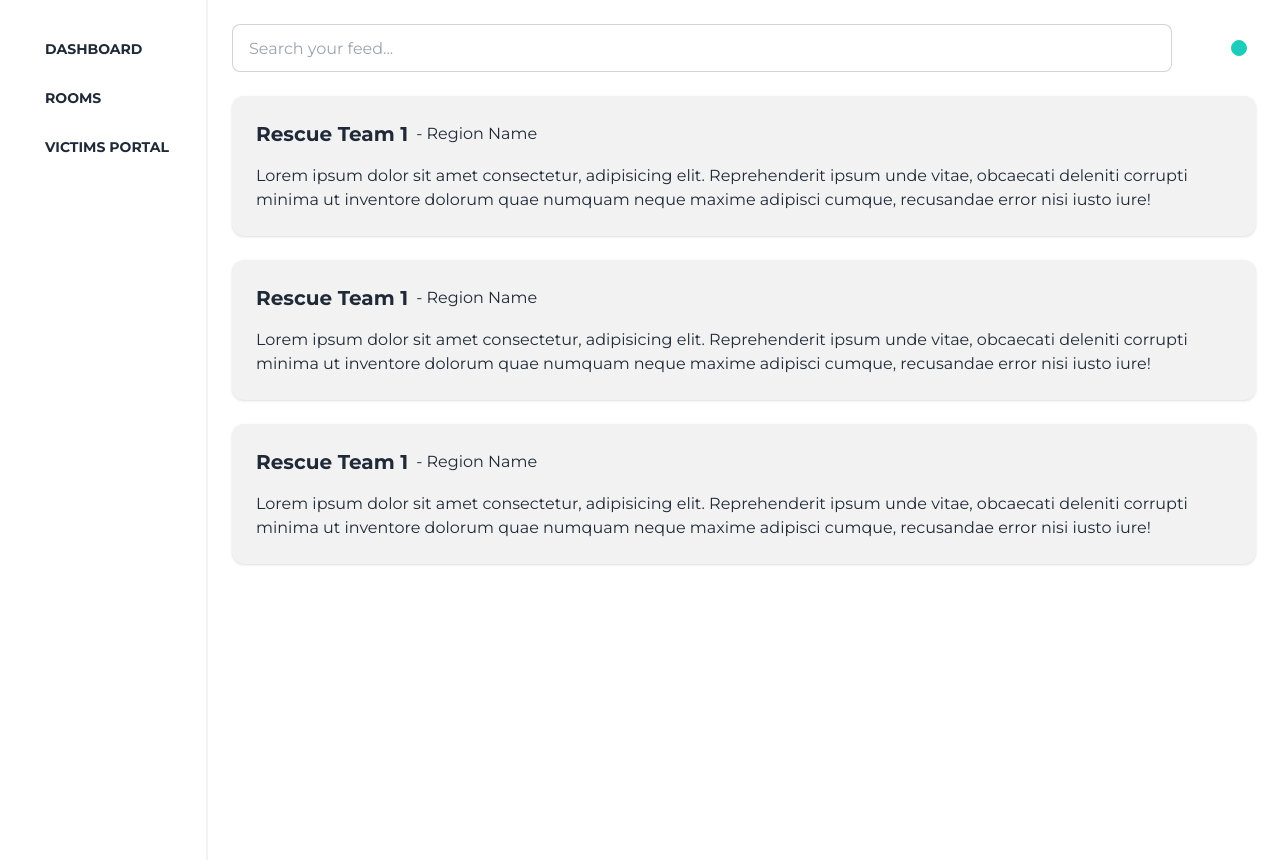
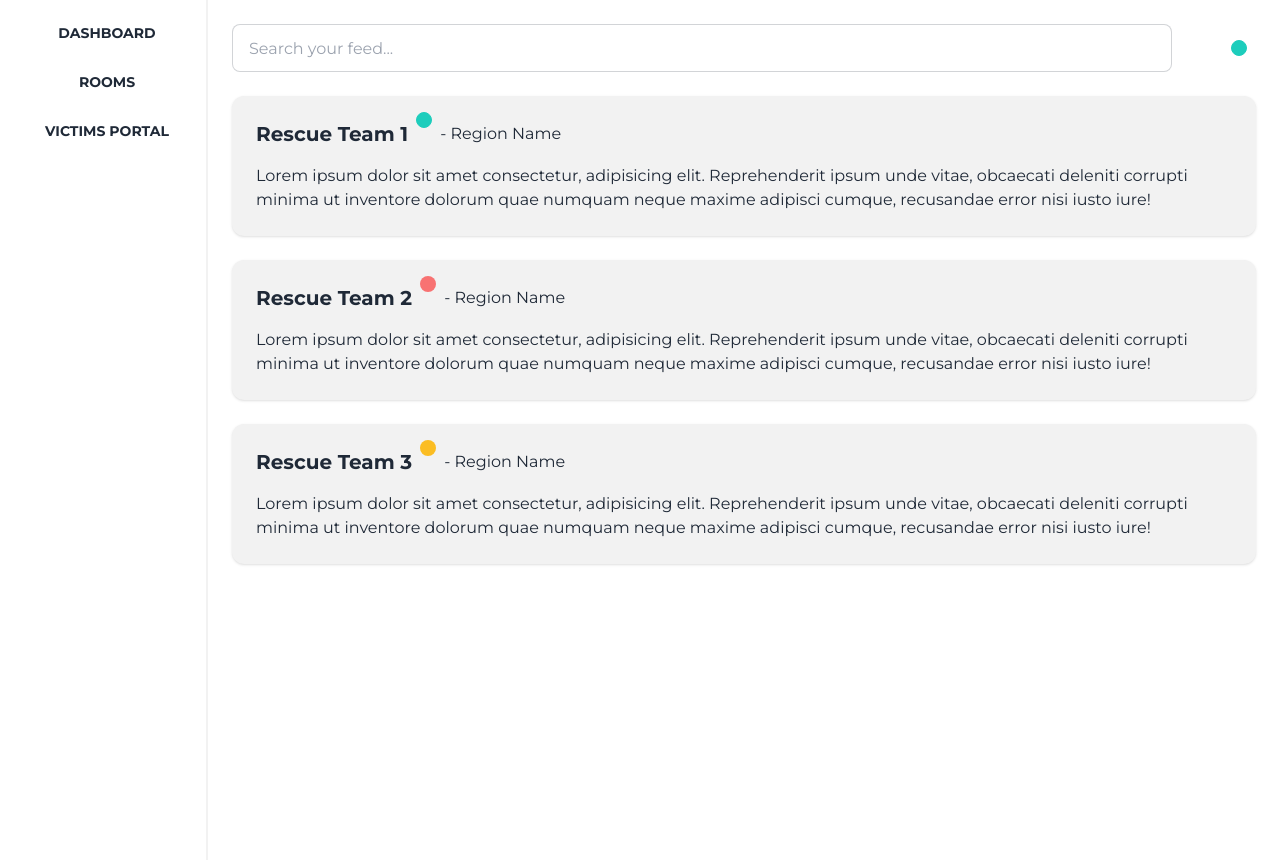
Before and after one commit to RescueRadar/resque-radar, a Django app: template templates/dashboard.html in a window 1280 px wide. Shown: the part 80-940 px from the top of the page. Run offline with Django 4.2, Linux system fonts and the light colour scheme; the template is opened without the code that fills it, so the values that code supplies are empty; some libraries are stand-ins or nearby versions.

Commit message:
ui stuff

```diff
--- a/templates/dashboard.html
+++ b/templates/dashboard.html
@@ -1,6 +1,7 @@
 {% extends 'base.html' %} {% block main %} {% load static %} {% comment %} Vertical Navigation {% endcomment %}
-<div class="h-screen w-52 border-r-2 border-base-200 fixed flex flex-col justify-between items-center py-4">
-	<ul class="space-y-4 my-4">
+<div
+	class="md:h-screen md:w-52 w-full border-r-2 border-base-200 md:fixed flex flex-col justify-between items-center py-4">
+	<ul class="md:space-y-4 flex md:flex-col flex-row items-center justify-center">
 		<li>
 			<a href="" class="btn btn-ghost btn-sm">
 				<i class="fa-solid fa-table-columns"></i>
@@ -19,7 +20,7 @@
 	</ul>
 </div>
 
-<div class="w-[calc(100%-13rem)] min-h-[80dvh] ml-[13rem] flex flex-col">
+<div class="md:w-[calc(100%-13rem)] w-full min-h-[80dvh] md:ml-[13rem] flex flex-col">
 	{% comment %} SearchBar {% endcomment %}
 	<div class="w-full flex p-6">
 		<input type="text" class="input input-bordered w-full" placeholder="Search your feed..." />
@@ -43,9 +44,13 @@
 
 	{% comment %} Feed {% endcomment %}
 	<div class="px-6 space-y-6">
-		<div class="bg-base-200 rounded-xl shadow p-6">
+		<div
+			class="bg-base-200 rounded-xl shadow p-6 hover:shadow-lg hover:bg-neutral hover:cursor-pointer transition duration-300">
 			<div class="flex items-center mb-4">
-				<h3 class="mr-2 text-xl font-bold">Rescue Team 1</h3>
+				<div class="indicator mr-4">
+					<span class="indicator-item badge badge-sm badge-accent"></span>
+					<h3 class="pr-4 text-xl font-bold">Rescue Team 1</h3>
+				</div>
 				<p>- Region Name</p>
 			</div>
 			<p>
@@ -54,9 +59,13 @@
 				error nisi iusto iure!
 			</p>
 		</div>
-		<div class="bg-base-200 rounded-xl shadow p-6">
+		<div
+			class="bg-base-200 rounded-xl shadow p-6 hover:shadow-lg hover:bg-neutral hover:cursor-pointer transition duration-300">
 			<div class="flex items-center mb-4">
-				<h3 class="mr-2 text-xl font-bold">Rescue Team 1</h3>
+				<div class="indicator mr-4">
+					<span class="indicator-item badge badge-sm badge-error"></span>
+					<h3 class="pr-4 text-xl font-bold">Rescue Team 2</h3>
+				</div>
 				<p>- Region Name</p>
 			</div>
 			<p>
@@ -65,9 +74,13 @@
 				error nisi iusto iure!
 			</p>
 		</div>
-		<div class="bg-base-200 rounded-xl shadow p-6">
+		<div
+			class="bg-base-200 rounded-xl shadow p-6 hover:shadow-lg hover:bg-neutral hover:cursor-pointer transition duration-300">
 			<div class="flex items-center mb-4">
-				<h3 class="mr-2 text-xl font-bold">Rescue Team 1</h3>
+				<div class="indicator mr-4">
+					<span class="indicator-item badge badge-sm badge-warning"></span>
+					<h3 class="pr-4 text-xl font-bold">Rescue Team 3</h3>
+				</div>
 				<p>- Region Name</p>
 			</div>
 			<p>
--- a/templates/home.html
+++ b/templates/home.html
@@ -74,7 +74,7 @@
 		interested in working with us, please register your agency by clicking the button below.
 	</p>
 	<div class="w-full px-8 flex items-center justify-center">
-		<a href="{% url "account_signup" %}"><button class="btn btn-accent w-full max-w-md">Register Your Agency</button></a>
+		<a href="{% url "account_signup" %}" class="w-full max-w-md"><button class="btn btn-accent w-full max-w-md">Register Your Agency</button></a>
 	</div>
 </div>
 
```
Also changed, not shown: templates/profile.html (+17 -7 lines).
